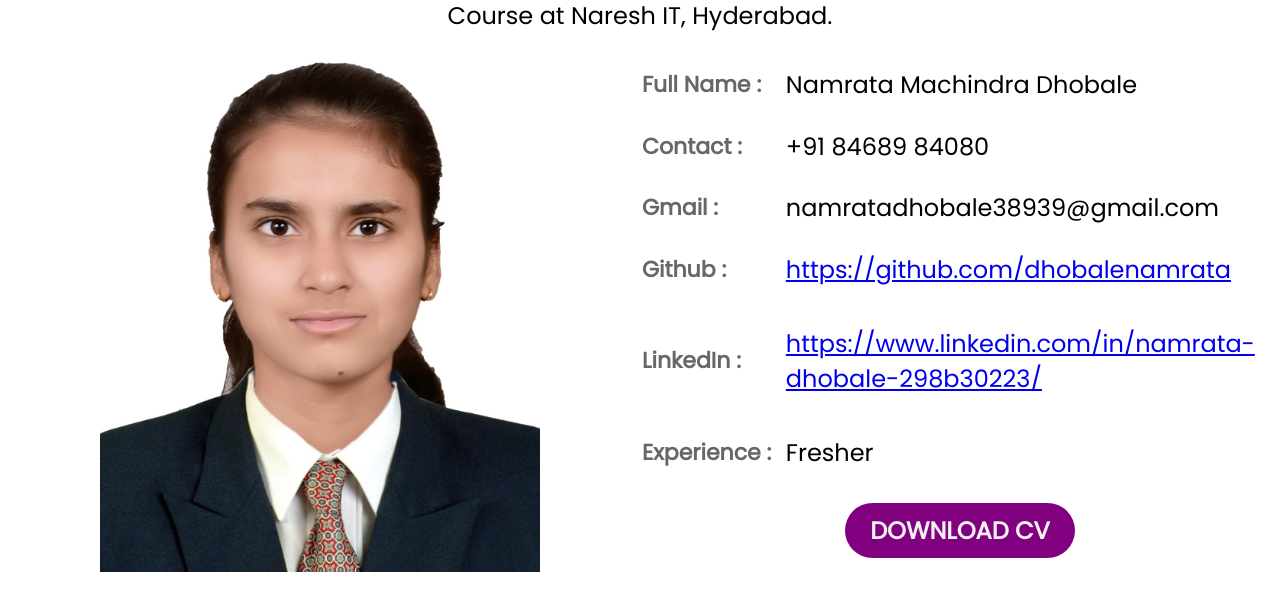
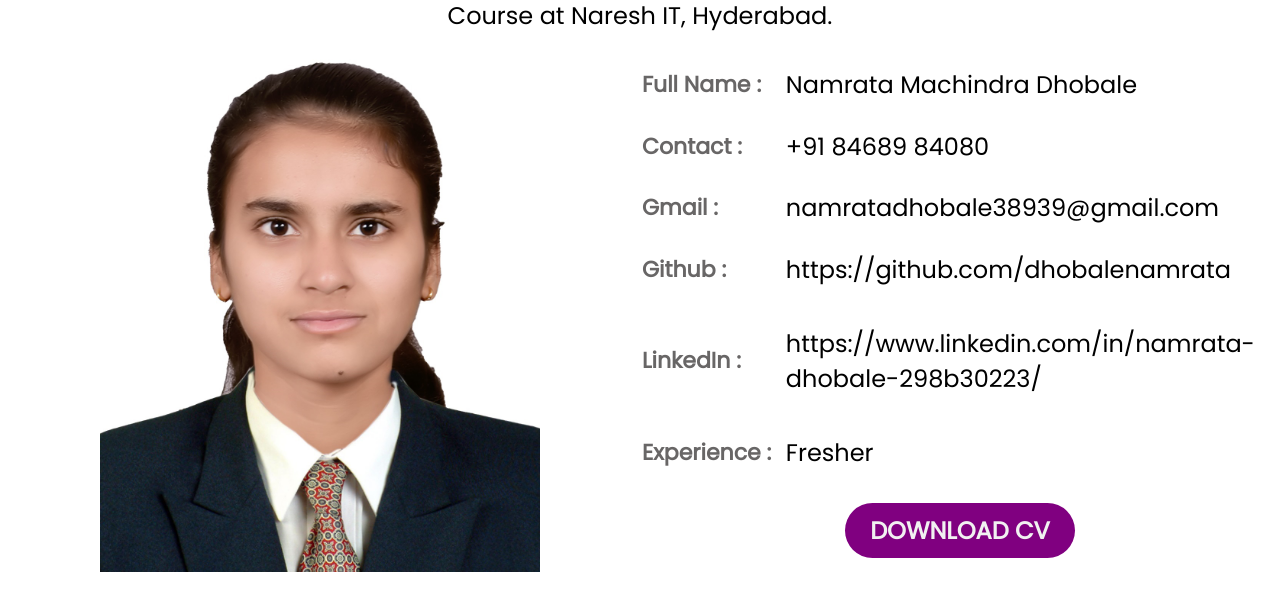
Before and after one commit to dhobalenamrata/PortFolio, a PHP site: page / in a window 1280 px wide. Shown: the part 788-1379 px from the top of the page. Run offline with PHP 8.4, Linux system fonts and the light colour scheme.

Commit message:
Update style.css

```diff
--- a/style.css
+++ b/style.css
@@ -276,6 +276,10 @@ table tr td span{
 }
 table tr td p{
     font-size: 22px;
+}
+table tr td p a{
+    color : black;
+    text-decoration : none;
 }
 .cv{
     text-align: center;
```
